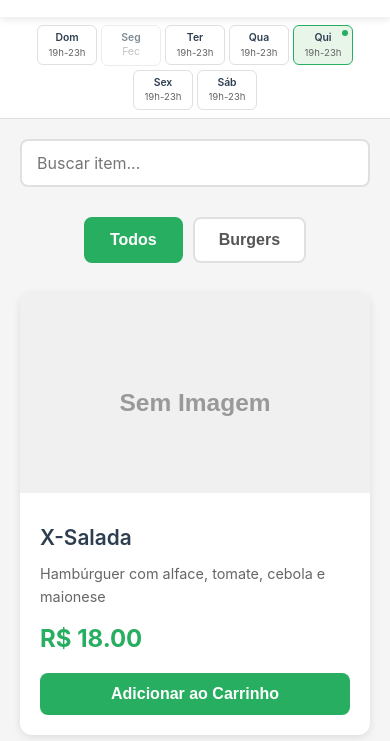
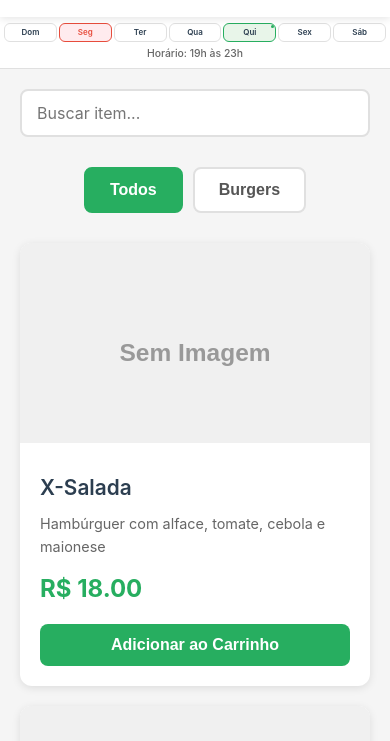
Before and after one commit to narfkltda/pediragora, a plain HTML site: page clients/template/index.html in a window 390 px wide. Shown: the part 103-844 px from the top of the page. Drawn offline with Linux system fonts and the light colour scheme.

Commit message:
Redesenhar horário de funcionamento - cards compactos e horário do dia atual
- Reduzir tamanho dos cards em 10% (padding, font-size, gaps)
- Remover horários dos cards, manter apenas nomes dos dias
- Dias fechados aparecem em vermelho (background, borda, texto)
- Garantir que 7 dias caibam em uma linha sem scroll (mobile/tablet)
- Usar width calc para distribuir espaço igualmente entre os dias
- Adicionar string do horário do dia atual abaixo dos cards
- Formato: 'Horário: 19h às 23h' (oculto se dia fechado)
- Responsivo: ajustes de tamanho para mobile, tablet e desktop

```diff
--- a/clients/template/index.html
+++ b/clients/template/index.html
@@ -31,6 +31,7 @@
         <div class="opening-hours-container" id="opening-hours-container">
             <!-- Days will be rendered here by JavaScript -->
         </div>
+        <div class="opening-hours-current-time" id="opening-hours-current-time"></div>
     </section>
 
     <!-- Main Content -->
--- a/clients/template/script.js
+++ b/clients/template/script.js
@@ -907,34 +907,32 @@ function renderOpeningHours() {
         dayName.textContent = day.name;
         card.appendChild(dayName);
 
-        // Status (hidden, only for styling purposes)
-        const status = document.createElement('div');
-        status.className = 'opening-hours-day-status';
+        openingHoursContainer.appendChild(card);
+    });
 
-        if (!dayHours || !dayHours.open || !dayHours.close) {
-            status.classList.add('closed');
-        } else {
-            if (isCurrentDay && isCurrentlyOpen(day.key, dayHours.open, dayHours.close)) {
-                status.classList.add('open');
-            } else {
-                status.classList.add('closed');
+    // Render current day hours below cards
+    renderCurrentDayHours();
 }
+
+/**
+ * Render current day hours below the cards
+ */
+function renderCurrentDayHours() {
+    const currentTimeElement = document.getElementById('opening-hours-current-time');
+    if (!currentTimeElement) {
+        return;
     }
-        card.appendChild(status);
 
-        // Time (compact format)
-        const time = document.createElement('div');
-        time.className = 'opening-hours-day-time';
+    const currentDay = getCurrentDayInPortuguese();
+    const dayHours = CONFIG.openingHours[currentDay.key];
+
     if (dayHours && dayHours.open && dayHours.close) {
         const openTime = formatTimeCompact(dayHours.open);
         const closeTime = formatTimeCompact(dayHours.close);
-            time.textContent = `${openTime}-${closeTime}`;
+        currentTimeElement.textContent = `Horário: ${openTime} às ${closeTime}`;
+        currentTimeElement.style.display = 'block';
     } else {
-            time.textContent = 'Fec';
-            time.classList.add('closed-text');
+        currentTimeElement.textContent = '';
+        currentTimeElement.style.display = 'none';
     }
-        card.appendChild(time);
-
-        openingHoursContainer.appendChild(card);
-    });
 }
--- a/clients/template/styles.css
+++ b/clients/template/styles.css
@@ -169,18 +169,26 @@ html.cart-open {
     margin: 0 auto;
     display: flex;
     flex-wrap: wrap;
-    gap: 8px;
+    gap: 7px;
     justify-content: center;
     align-items: center;
+}
+
+.opening-hours-current-time {
+    text-align: center;
+    margin-top: 8px;
+    font-size: 0.75rem;
+    color: #666;
+    font-weight: 500;
 }
 
 .opening-hours-day-card {
     background: transparent;
     border: 1px solid #e0e0e0;
     border-radius: 6px;
-    padding: 8px 12px;
+    padding: 7px 11px;
     text-align: center;
-    min-width: 80px;
+    min-width: 72px;
     transition: all 0.2s ease;
     cursor: default;
     display: flex;
@@ -212,11 +220,18 @@ html.cart-open {
 }
 
 .opening-hours-day-card.closed-day {
-    opacity: 0.6;
+    background: #ffebee;
+    border-color: #e74c3c;
+    color: #e74c3c;
+}
+
+.opening-hours-day-card.closed-day .opening-hours-day-name {
+    color: #e74c3c;
+    font-weight: 600;
 }
 
 .opening-hours-day-name {
-    font-size: 0.75rem;
+    font-size: 0.675rem;
     font-weight: 600;
     color: #2c3e50;
     margin-bottom: 2px;
@@ -240,61 +255,92 @@ html.cart-open {
 }
 
 .opening-hours-day-time {
-    font-size: 0.7rem;
+    font-size: 0.63rem;
     color: #666;
     line-height: 1.2;
+    font-weight: 500;
+}
+
+.opening-hours-day-time.open-status {
+    color: #27ae60;
+    font-weight: 600;
 }
 
 .opening-hours-day-time.closed-text {
     color: #999;
-    font-size: 0.65rem;
+    font-size: 0.63rem;
 }
 
 /* Responsive: Tablet */
 @media (max-width: 768px) {
     .opening-hours-section {
-        padding: 10px 15px;
+        padding: 8px 10px;
     }
 
     .opening-hours-container {
-        gap: 6px;
+        gap: 4px;
+        flex-wrap: nowrap;
+        justify-content: space-between;
     }
 
     .opening-hours-day-card {
-        min-width: 70px;
-        padding: 6px 10px;
+        min-width: 0;
+        width: calc((100% - 24px) / 7);
+        padding: 5px 4px;
+        flex-shrink: 1;
+        flex-grow: 1;
     }
 
     .opening-hours-day-name {
-        font-size: 0.7rem;
+        font-size: 0.6rem;
     }
 
-    .opening-hours-day-time {
-        font-size: 0.65rem;
+    .opening-hours-current-time {
+        font-size: 0.7rem;
+        margin-top: 6px;
     }
 }
 
 /* Responsive: Mobile */
 @media (max-width: 480px) {
     .opening-hours-section {
-        padding: 8px 12px;
+        padding: 6px 4px;
+        overflow: hidden;
     }
 
     .opening-hours-container {
-        gap: 4px;
+        gap: 2px;
+        flex-wrap: nowrap;
+        justify-content: space-between;
+        overflow: hidden;
+        width: 100%;
     }
 
     .opening-hours-day-card {
-        min-width: 60px;
-        padding: 6px 8px;
+        min-width: 0;
+        width: calc((100% - 12px) / 7);
+        padding: 4px 2px;
+        flex-direction: column;
+        flex-shrink: 1;
+        flex-grow: 1;
     }
 
     .opening-hours-day-name {
-        font-size: 0.65rem;
+        font-size: 0.5rem;
+        margin-bottom: 0;
+        line-height: 1.1;
     }
 
-    .opening-hours-day-time {
-        font-size: 0.6rem;
+    .opening-hours-day-card.current-day::before {
+        width: 3px;
+        height: 3px;
+        top: 1px;
+        right: 1px;
+    }
+
+    .opening-hours-current-time {
+        font-size: 0.65rem;
+        margin-top: 4px;
     }
 }
 
```
Lines whose indentation alone changed are shown as unchanged.
